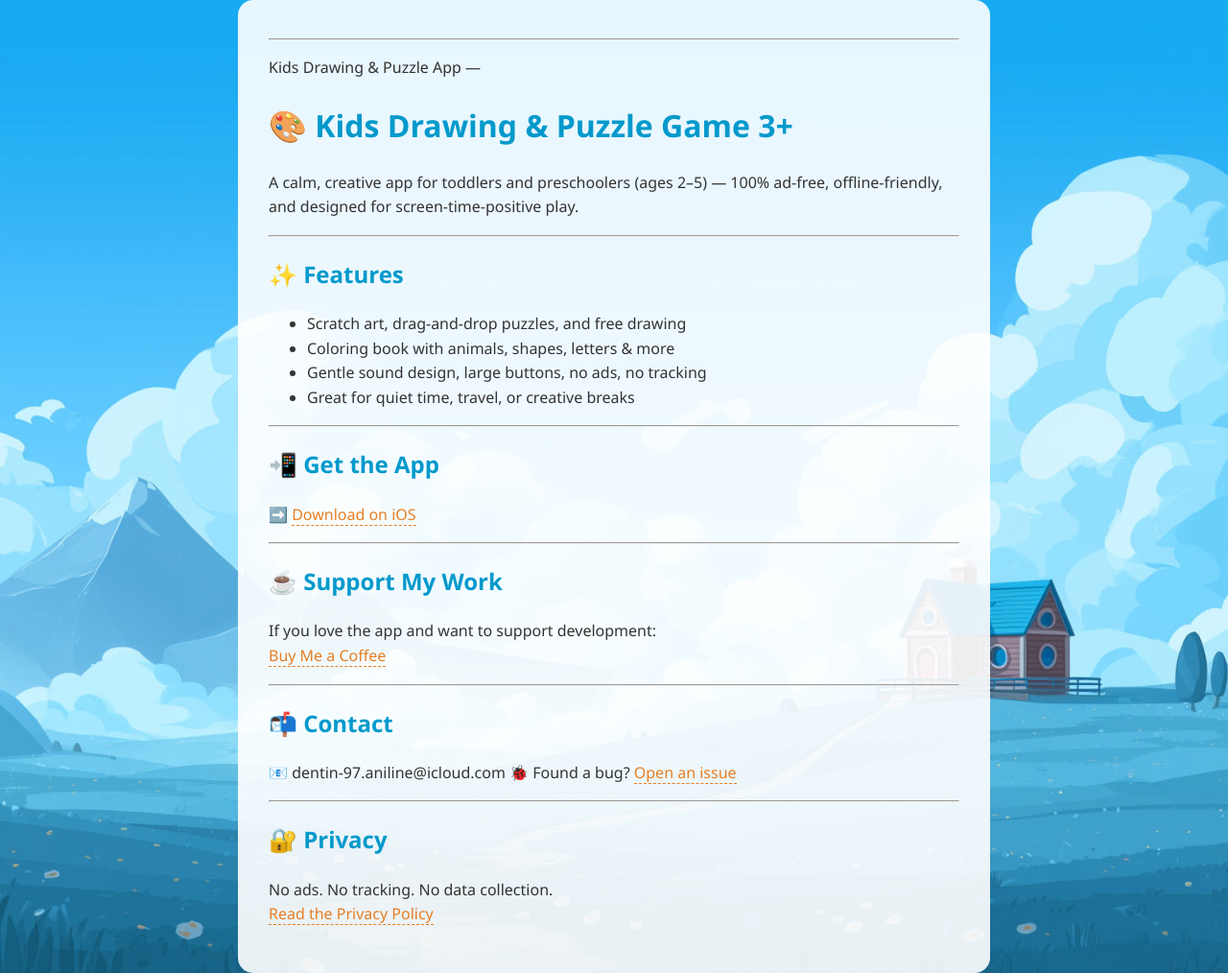
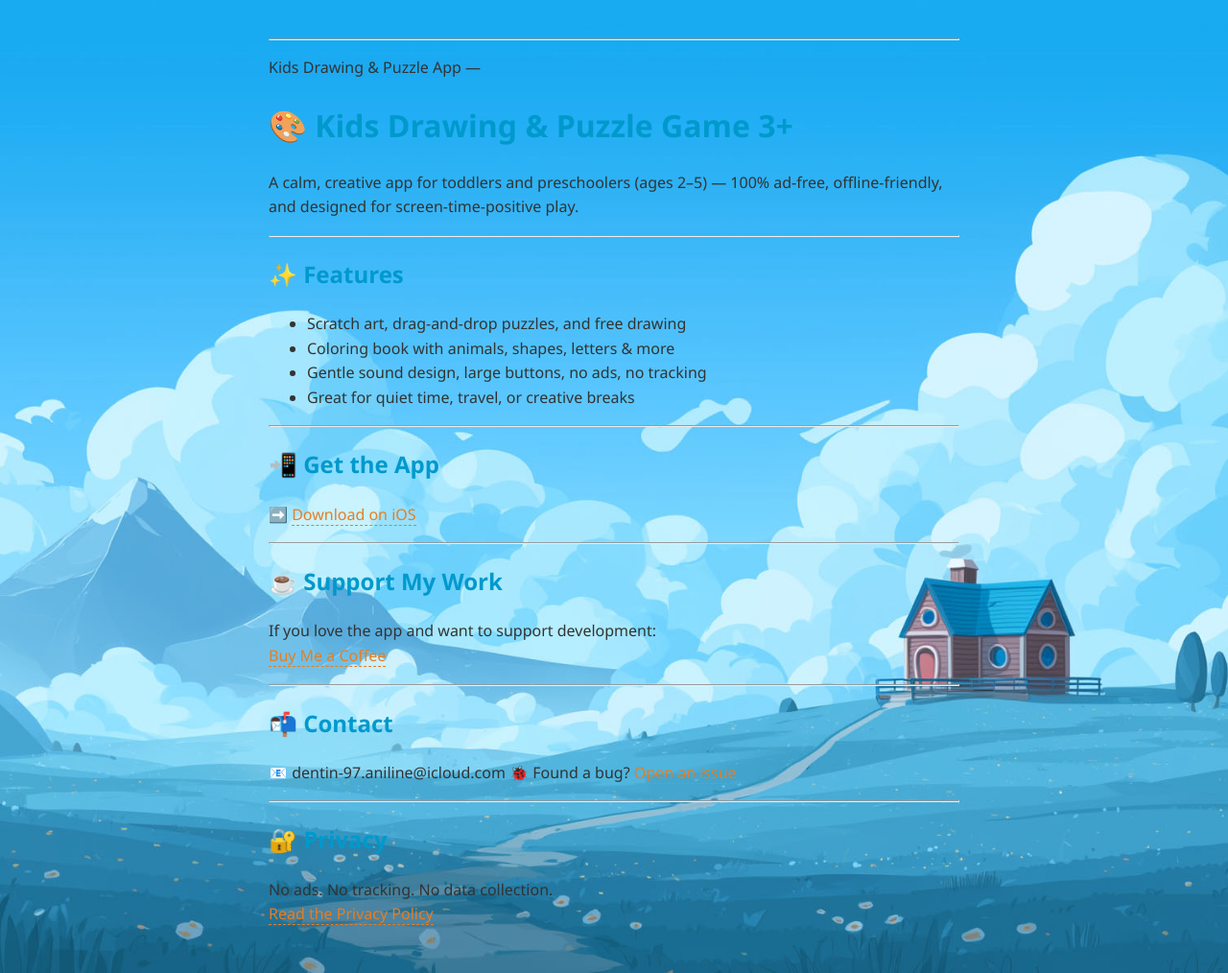
Before and after one commit to MagicScribble/bubuloo-kids-learning-app, a Jekyll site: the page built from index.md, in a window 1280 px wide. Shown: the whole page at 96% size. Built offline with Jekyll 4.4.1, drawn with Linux system fonts in a browser that asks for light colours; our own code applies the rules of GitHub Pages for plain Markdown files.

Commit message:
Update style.css

```diff
--- a/assets/css/style.css
+++ b/assets/css/style.css
@@ -3,7 +3,7 @@ body {
   background-size: cover;
   background-repeat: no-repeat;
   background-position: center center;
-  background-color: #c9e4ff; /* #c9e4ff; */
+  background-color: #c9e4ff;
   margin: 0;
   padding: 0;
   font-family: "Segoe UI", sans-serif;
@@ -16,7 +16,7 @@ body {
   margin: auto;
   padding: 2rem;
   line-height: 1.6;
-  background: rgba(255, 255, 255, 0.9); /* Optional: white background for text contrast */
+  /*background: rgba(255, 255, 255, 0.9); /* Optional: white background for text contrast */
   border-radius: 1rem;
 }
 
```
